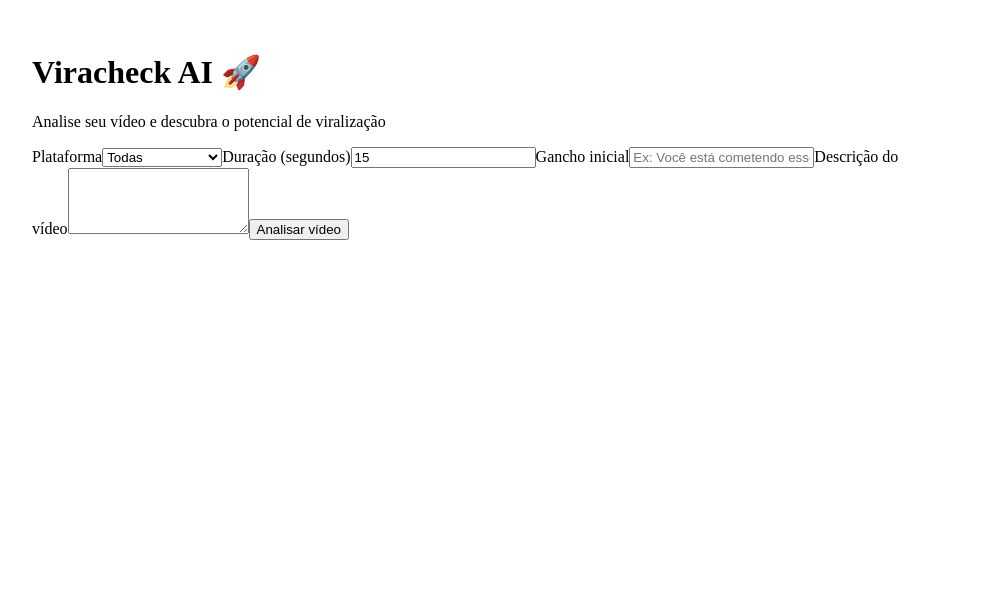
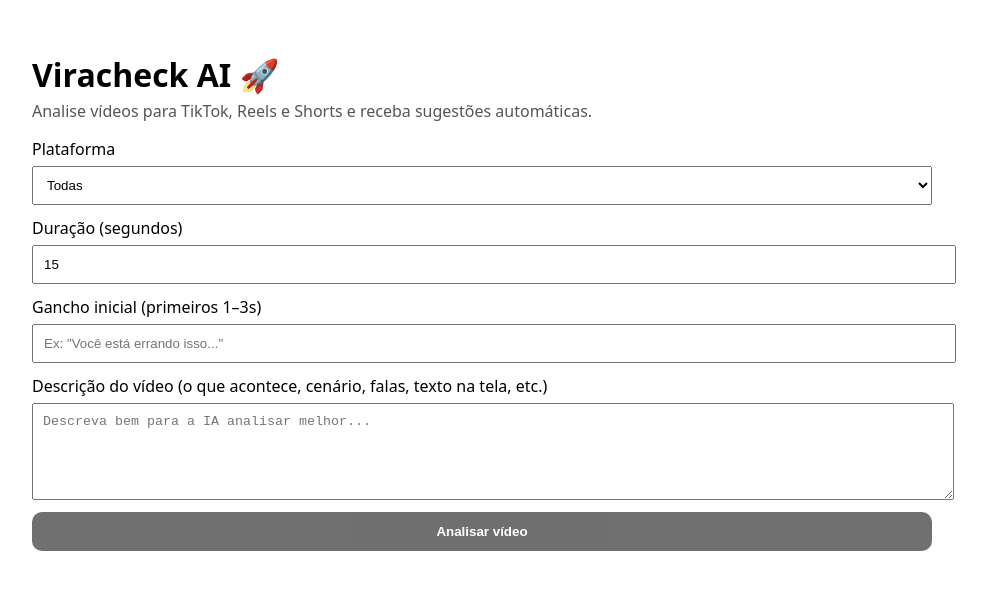
Before and after one commit to paivarobin16-alt/Viracheck---1.0.0, a React (Vite) app: page / in a window 1280 px wide. Shown: the top 590 px of the page, without its empty margins (158-1145 px from the left). Built offline with nearby package versions, Linux system fonts and the light colour scheme; the HTML template or start-up script is replaced by a standard one.

Commit message:
Refactor Analyze component for better type safety and UI
Updated state initialization and error handling. Enhanced UI elements with improved styling and structure.

```diff
--- a/src/pages/Analyze.tsx
+++ b/src/pages/Analyze.tsx
@@ -3,7 +3,7 @@ import { analyzeVideo, VideoAnalysisResult } from "../services/videoAnalysisServ
 
 export default function Analyze() {
   const [platform, setPlatform] = useState("Todas");
-  const [duration, setDuration] = useState(15);
+  const [duration, setDuration] = useState<number>(15);
   const [hook, setHook] = useState("");
   const [description, setDescription] = useState("");
   const [loading, setLoading] = useState(false);
@@ -24,76 +24,131 @@ export default function Analyze() {
       });
       setResult(data);
     } catch (err: any) {
-      setError(err.message);
+      setError(err?.message || "Erro ao analisar.");
     } finally {
       setLoading(false);
     }
   }
 
   return (
-    <div style={{ maxWidth: 900, margin: "0 auto", padding: 24 }}>
-      <h1>Viracheck AI 🚀</h1>
-      <p>Analise seu vídeo e descubra o potencial de viralização</p>
+    <div style={{ maxWidth: 900, margin: "0 auto", padding: 24, fontFamily: "system-ui, Arial" }}>
+      <h1 style={{ marginBottom: 4 }}>Viracheck AI 🚀</h1>
+      <p style={{ marginTop: 0, color: "#555" }}>
+        Analise vídeos para TikTok, Reels e Shorts e receba sugestões automáticas.
+      </p>
 
-      <label>Plataforma</label>
-      <select value={platform} onChange={e => setPlatform(e.target.value)}>
+      <div style={{ display: "grid", gap: 12, marginTop: 16 }}>
+        <label>
+          Plataforma
+          <select
+            value={platform}
+            onChange={(e) => setPlatform(e.target.value)}
+            style={{ display: "block", width: "100%", padding: 10, marginTop: 6 }}
+          >
             <option>Todas</option>
             <option>TikTok</option>
             <option>Instagram Reels</option>
             <option>YouTube Shorts</option>
           </select>
+        </label>
 
-      <label>Duração (segundos)</label>
+        <label>
+          Duração (segundos)
           <input
             type="number"
             value={duration}
-        onChange={e => setDuration(Number(e.target.value))}
+            onChange={(e) => setDuration(Number(e.target.value))}
+            style={{ display: "block", width: "100%", padding: 10, marginTop: 6 }}
+            min={1}
+            max={180}
           />
+        </label>
 
-      <label>Gancho inicial</label>
+        <label>
+          Gancho inicial (primeiros 1–3s)
           <input
-        placeholder="Ex: Você está cometendo esse erro..."
             value={hook}
-        onChange={e => setHook(e.target.value)}
+            onChange={(e) => setHook(e.target.value)}
+            placeholder='Ex: "Você está errando isso..."'
+            style={{ display: "block", width: "100%", padding: 10, marginTop: 6 }}
           />
+        </label>
 
-      <label>Descrição do vídeo</label>
+        <label>
+          Descrição do vídeo (o que acontece, cenário, falas, texto na tela, etc.)
           <textarea
-        rows={4}
             value={description}
-        onChange={e => setDescription(e.target.value)}
+            onChange={(e) => setDescription(e.target.value)}
+            rows={5}
+            placeholder="Descreva bem para a IA analisar melhor..."
+            style={{ display: "block", width: "100%", padding: 10, marginTop: 6 }}
           />
+        </label>
 
-      <button onClick={handleAnalyze} disabled={loading}>
+        <button
+          onClick={handleAnalyze}
+          disabled={loading || !hook.trim() || !description.trim()}
+          style={{
+            padding: "12px 14px",
+            cursor: loading ? "not-allowed" : "pointer",
+            background: "#111",
+            color: "#fff",
+            border: 0,
+            borderRadius: 10,
+            fontWeight: 700,
+            opacity: loading || !hook.trim() || !description.trim() ? 0.6 : 1,
+          }}
+        >
           {loading ? "Analisando..." : "Analisar vídeo"}
         </button>
 
-      {error && <p style={{ color: "red" }}>{error}</p>}
+        {error && (
+          <div style={{ padding: 12, background: "#ffe7e7", borderRadius: 10, color: "#a40000" }}>
+            {error}
+          </div>
+        )}
+      </div>
 
       {result && (
-        <div style={{ marginTop: 32 }}>
-          <h2>🔥 Resultado</h2>
-          <h3>Score de viralização: {result.score}/100</h3>
+        <div style={{ marginTop: 28, padding: 18, background: "#f7f7f7", borderRadius: 14 }}>
+          <h2 style={{ marginTop: 0 }}>Resultado</h2>
+          <h3 style={{ marginTop: 8 }}>Score: {result.score}/100</h3>
 
-          <h4>✅ Pontos fortes</h4>
-          <ul>{result.strengths.map((i, idx) => <li key={idx}>{i}</li>)}</ul>
+          <div style={{ display: "grid", gap: 12, marginTop: 12 }}>
+            <Section title="✅ Pontos fortes" items={result.strengths} />
+            <Section title="⚠️ Pontos fracos" items={result.weaknesses} />
+            <Section title="🔧 Sugestões de melhoria" items={result.improvements} />
 
-          <h4>⚠️ Pontos fracos</h4>
-          <ul>{result.weaknesses.map((i, idx) => <li key={idx}>{i}</li>)}</ul>
+            <div style={{ background: "#fff", padding: 14, borderRadius: 12 }}>
+              <h4 style={{ marginTop: 0 }}>🧠 Título sugerido</h4>
+              <p style={{ marginBottom: 0 }}>{result.title}</p>
+            </div>
 
-          <h4>🔧 Sugestões</h4>
-          <ul>{result.improvements.map((i, idx) => <li key={idx}>{i}</li>)}</ul>
+            <div style={{ background: "#fff", padding: 14, borderRadius: 12 }}>
+              <h4 style={{ marginTop: 0 }}>✍️ Legenda sugerida</h4>
+              <p style={{ marginBottom: 0 }}>{result.caption}</p>
+            </div>
 
-          <h4>🧠 Título sugerido</h4>
-          <p>{result.title}</p>
-
-          <h4>✍️ Legenda</h4>
-          <p>{result.caption}</p>
-
-          <h4>📣 CTA</h4>
-          <p>{result.cta}</p>
+            <div style={{ background: "#fff", padding: 14, borderRadius: 12 }}>
+              <h4 style={{ marginTop: 0 }}>📣 CTA sugerido</h4>
+              <p style={{ marginBottom: 0 }}>{result.cta}</p>
+            </div>
+          </div>
         </div>
       )}
     </div>
   );
 }
+
+function Section({ title, items }: { title: string; items: string[] }) {
+  return (
+    <div style={{ background: "#fff", padding: 14, borderRadius: 12 }}>
+      <h4 style={{ marginTop: 0 }}>{title}</h4>
+      <ul style={{ marginBottom: 0 }}>
+        {(items || []).map((it, idx) => (
+          <li key={idx}>{it}</li>
+        ))}
+      </ul>
+    </div>
+  );
+}
```
Lines whose indentation alone changed are shown as unchanged.
